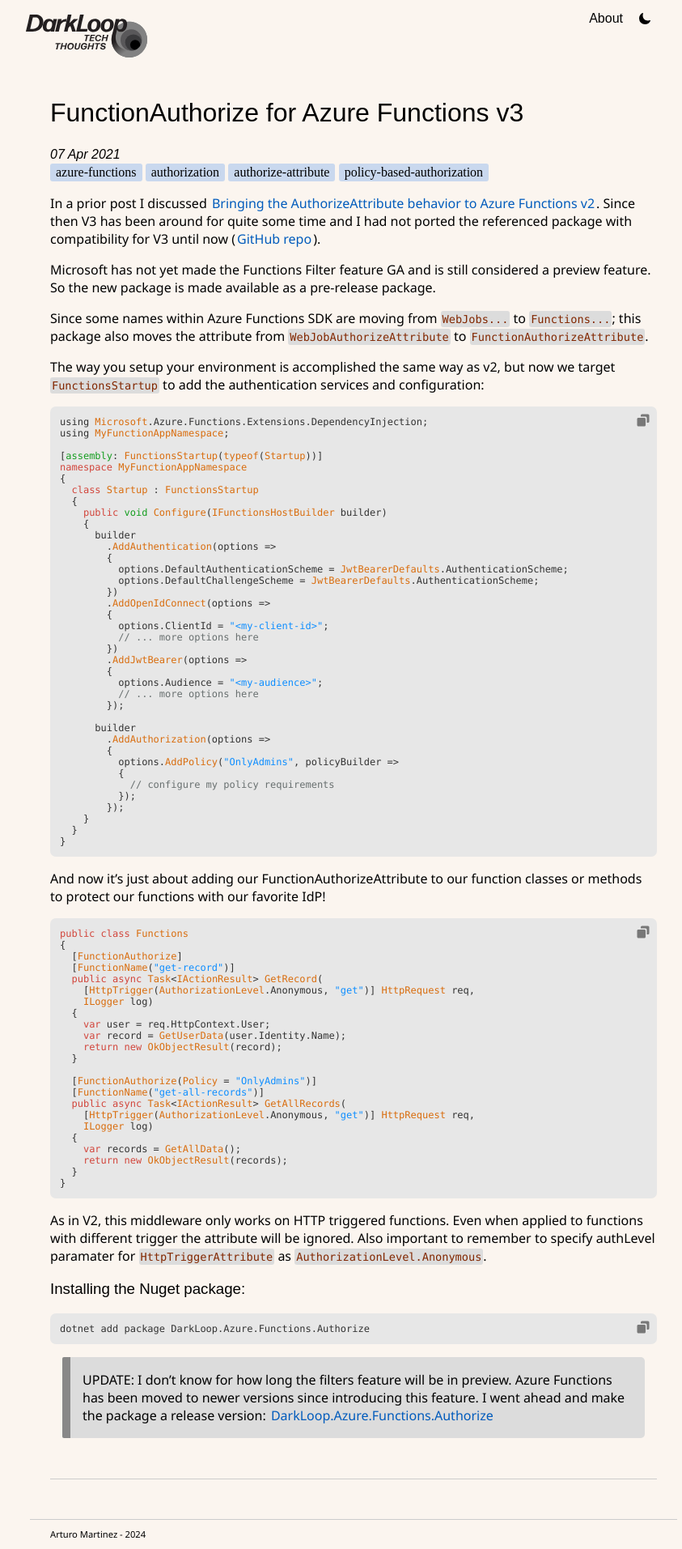
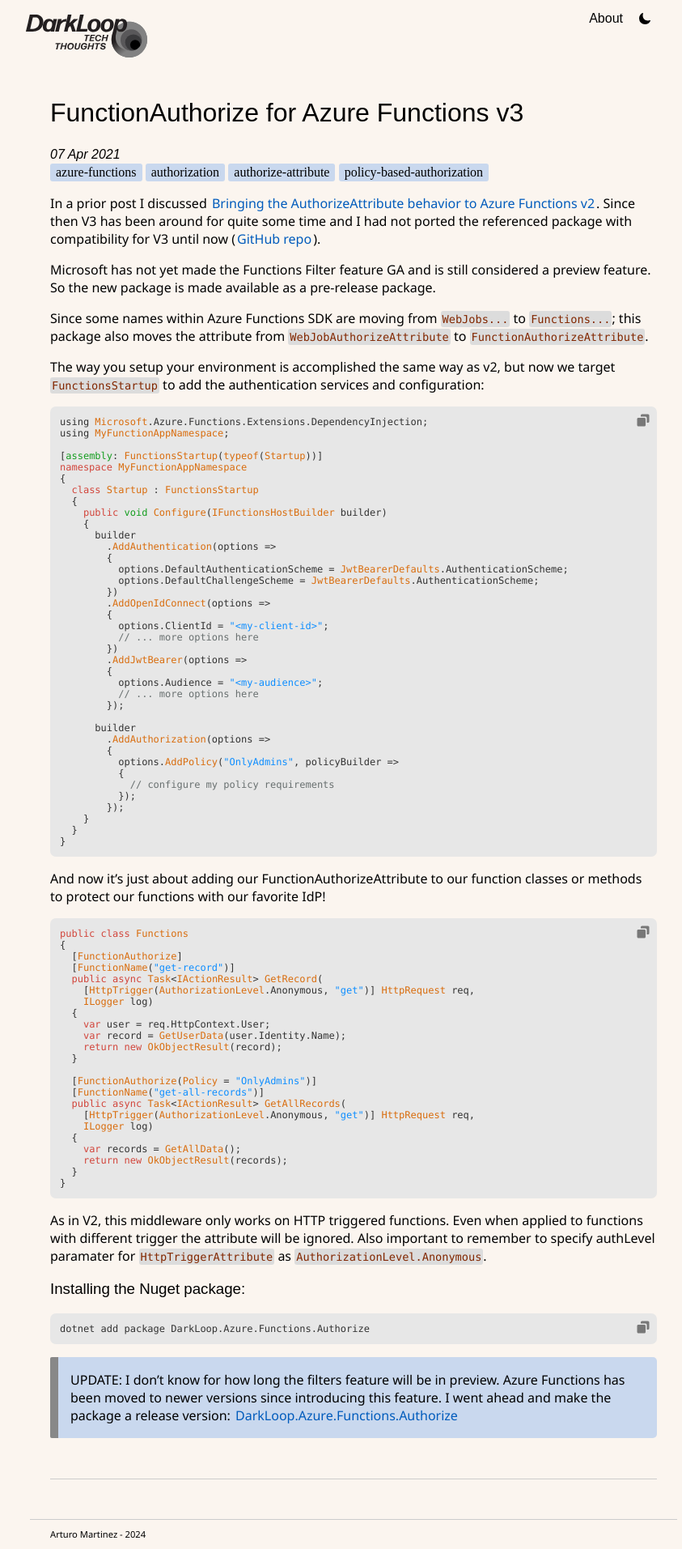
Before and after one commit to artmasa/artmasa.github.io, a Jekyll site: the page built from _posts/2021-04-07-functionauthorize-for-azure-functions-v3.md, in a window 1280 px wide. Shown: the whole page at 81% size, without its empty margins (203-1046 px from the left). Built offline with Jekyll 4.4.1, drawn with Linux system fonts in a browser that asks for light colours; nearby versions of some CDN libraries; some web fonts are replaced; comment, search, counter and statistics services are not loaded.

Commit message:
fixing reference to attribute and styling

```diff
--- a/_sass/code.scss
+++ b/_sass/code.scss
@@ -1,3 +1,5 @@
+@import "common";
+
 pre code.hljs {
     display: block;
     overflow-x: auto;
@@ -37,7 +39,15 @@
     }
 }
 
+a:hover:has(> code) {
+    background-color: transparent !important;
+}
+
 .dark {
+    a > code {
+        color: $anchor-color-dark;
+    }
+
     code.hljs {
         background-color: rgb(60, 60, 60) !important;
         color: unset;
@@ -97,6 +107,10 @@
 }
 
 .light {
+    a > code {
+        color: $anchor-color-light;
+    }
+
     code.hljs {
         background-color: rgb(231, 231, 231) !important;
         color: #333333;
--- /dev/null
+++ b/_sass/common.scss
@@ -0,0 +1,8 @@
+$joly: "joly-display", sans-serif;
+$eaves: "ff-tisa-sans-web-pro", "Segoe UI", "Arial", sans-serif;
+$eavesn: "mr-eaves-xl-modern-narrow", serif;
+$mono: "Cascadia Code", "Fira Code", "Menlo", Consolas, "Courier New", monospace;
+$faded-blue: rgba(120, 169, 237, 0.379);
+$mid-gray: #888888;
+$anchor-color-dark: #4d91da;
+$anchor-color-light: #005bbc;
--- a/_sass/main.scss
+++ b/_sass/main.scss
@@ -1,7 +1,4 @@
-$joly: "joly-display", sans-serif;
-$eaves: "ff-tisa-sans-web-pro", "Segoe UI", "Arial", sans-serif;
-$eavesn: "mr-eaves-xl-modern-narrow", serif;
-$mono: "Cascadia Code", "Fira Code", "Menlo", Consolas, "Courier New", monospace;
+@import "common";
 
 body {
     font-family: $eaves;
@@ -16,10 +13,6 @@
         > .container {
             flex: 2;
         }
-    }
-
-    #disqus_thread iframe #document html body {
-        background-color: black !important;
     }
 }
 
@@ -135,9 +128,10 @@
     }
 
     blockquote{
-        border-left: 10px solid #888888;
-        margin-left: 15px;
-        margin-right: 15px;
+        background-color: $faded-blue;
+        border-left: 10px solid $mid-gray;
+        margin-left: 0;
+        margin-right: 0;
         padding: 1px 10px 1px 15px;
         border-radius: 2px 5px 5px 2px;
     }
@@ -199,7 +193,7 @@
     font-weight: 250;
 
     a {
-        color: #4d91da;
+        color: $anchor-color-dark;
         text-decoration: none;
     }
 
@@ -237,7 +231,7 @@
         color: #ffb339;
     }
 
-    blockquote, #my-badge {
+    #my-badge {
         background-color: rgb(50, 50, 50);
     }
 
@@ -271,7 +265,7 @@
     font-weight: 350;
 
     a {
-        color: #005bbc;
+        color: $anchor-color-light;
         text-decoration: none;
     }
 
@@ -309,7 +303,7 @@
         color: #822700;
     }
 
-    blockquote, #my-badge {
+    #my-badge {
         background-color: rgb(220, 220, 220);
     }
 
@@ -379,7 +373,7 @@
     font-family: $eavesn;
     font-size: 1em;
     border-radius: 3px;
-    background-color: rgba(120, 169, 237, 0.379);
+    background-color: $faded-blue;
     padding: 2px 5px;
 
     a:hover {
@@ -391,7 +385,7 @@
     margin-top: 20px;
 
     span {
-        color: #888888;
+        color: $mid-gray;
         cursor: default;
     }
 }
```
Also changed, not shown: _posts/2024-03-03-functions-policy-based-auth-for-functions-v4-in-proc-and-isolated.md (+1 -1 lines).
